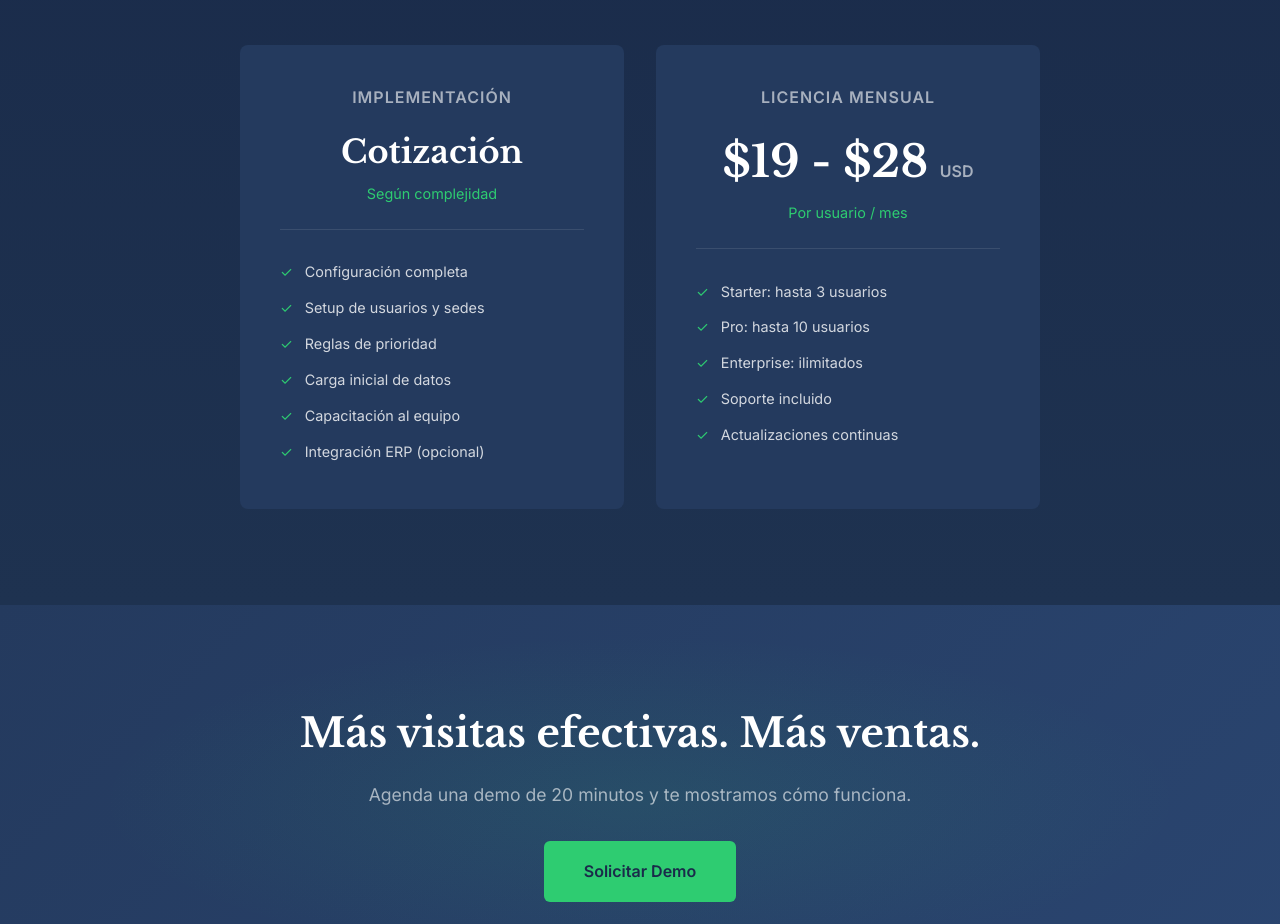
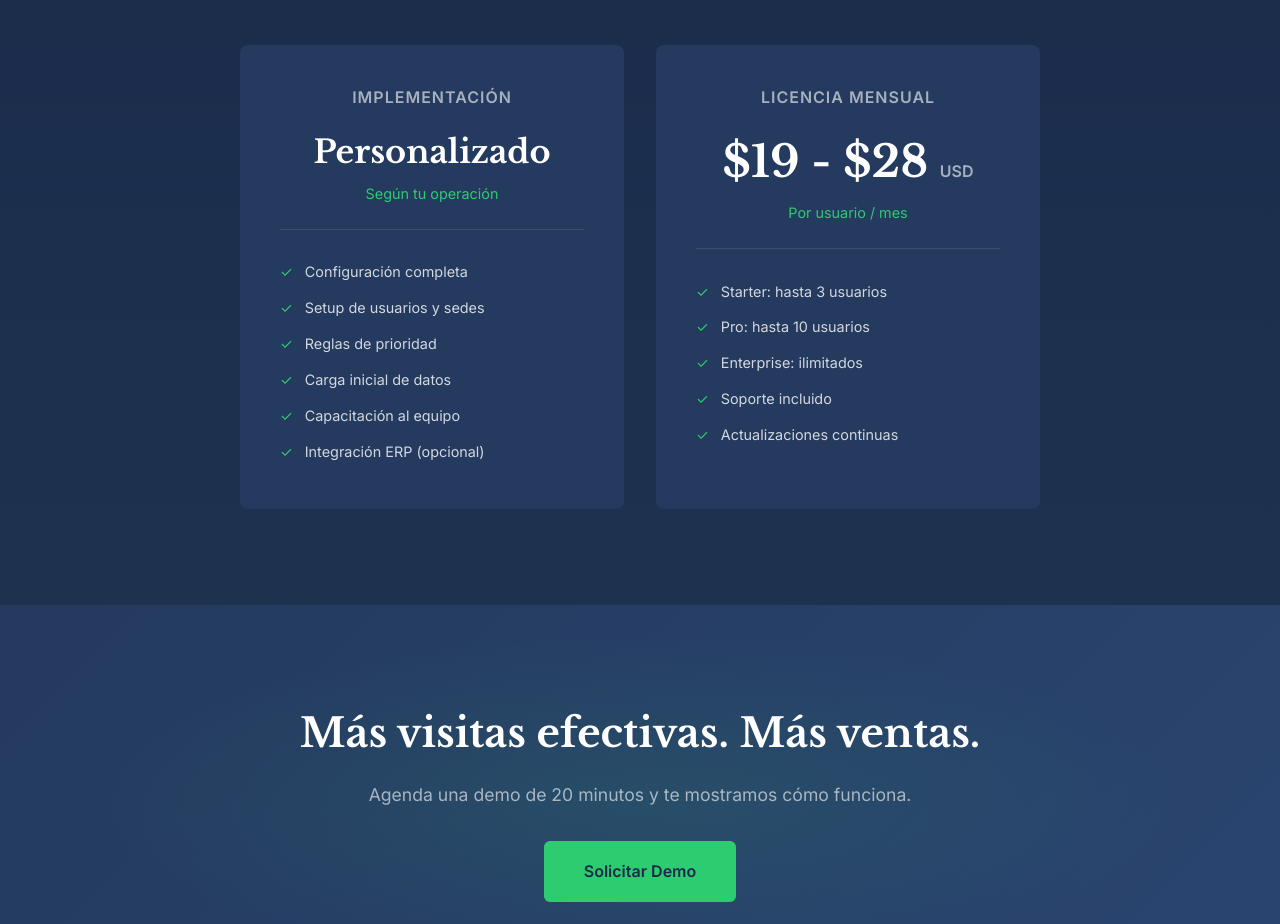
Before and after one commit to Geotactic/yengosales, a plain HTML site: page index.html in a window 1280 px wide. Shown: the part 3160-4084 px from the top of the page. Drawn offline with nearby package versions, Linux system fonts and the light colour scheme.

Commit message:
Add files via upload

```diff
--- a/index.html
+++ b/index.html
@@ -1026,8 +1026,8 @@
             <div class="precios-grid">
                 <div class="precio-card">
                     <h3>Implementación</h3>
-                    <div class="precio-valor" style="font-size: 2rem;">Cotización</div>
-                    <div class="precio-tipo">Según complejidad</div>
+                    <div class="precio-valor" style="font-size: 2rem;">Personalizado</div>
+                    <div class="precio-tipo">Según tu operación</div>
                     <ul>
                         <li>Configuración completa</li>
                         <li>Setup de usuarios y sedes</li>
```
